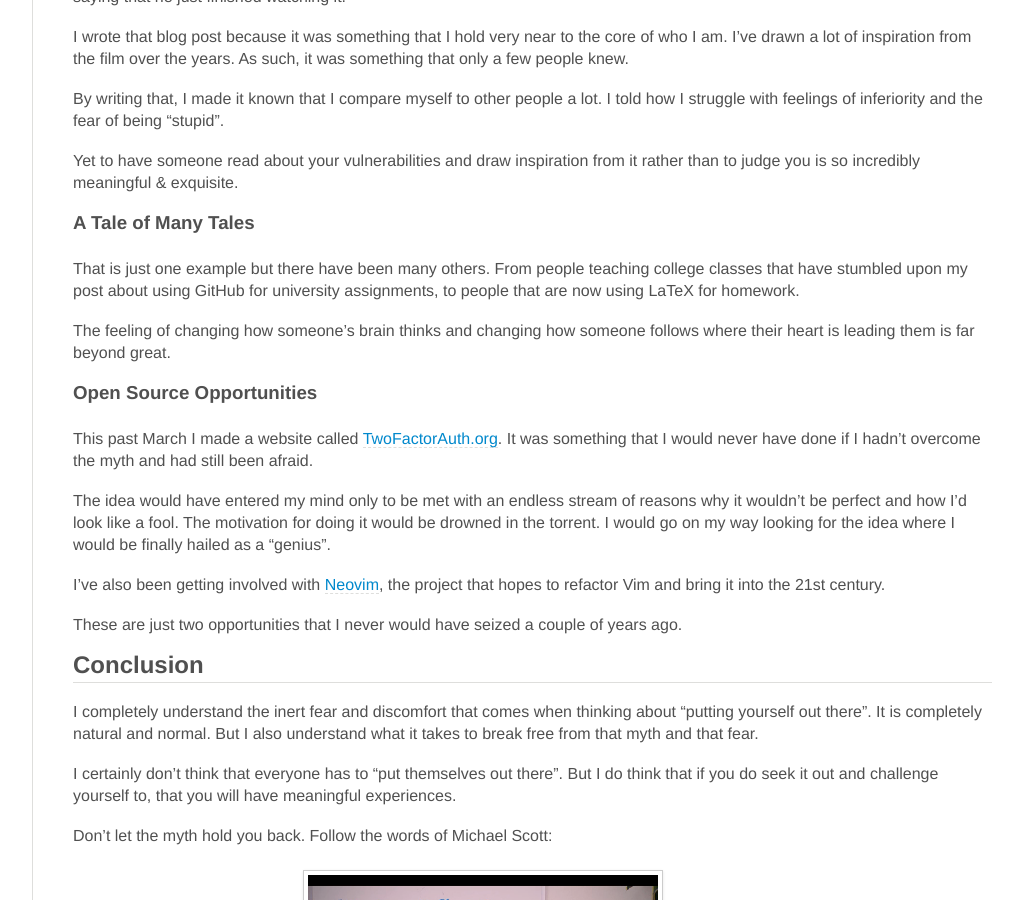
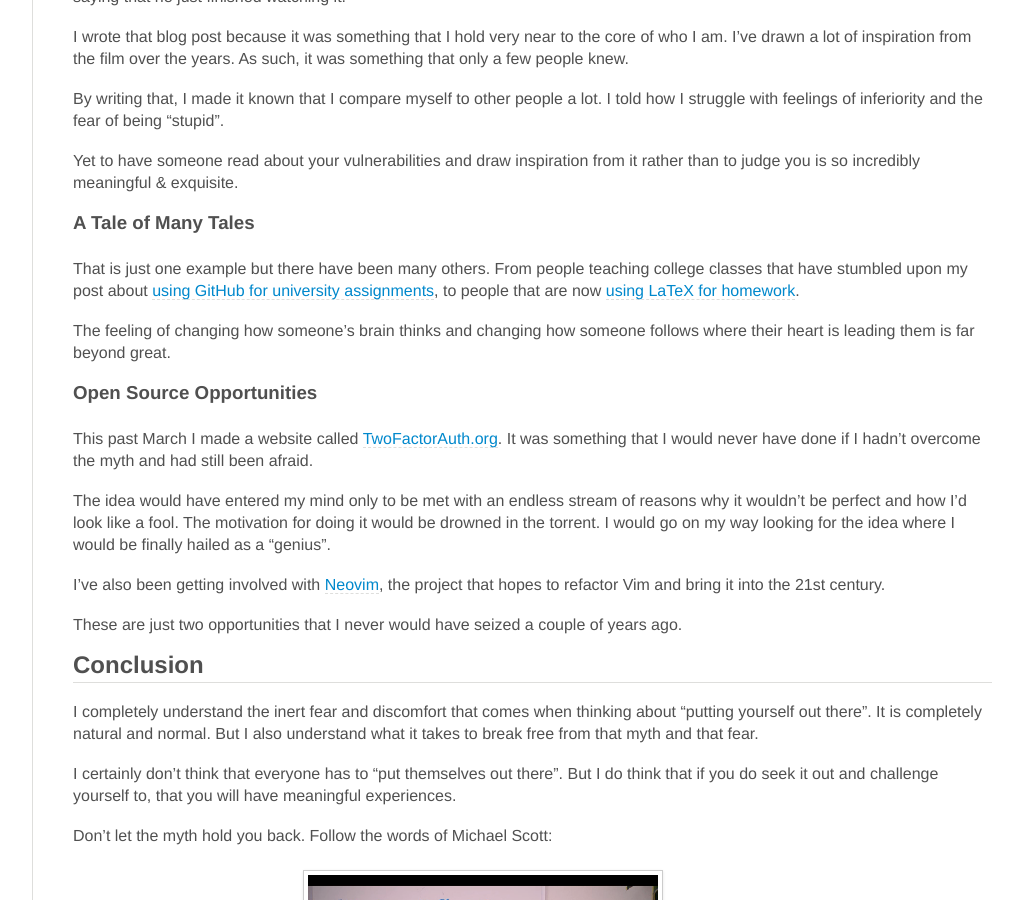
Before and after one commit to jdavis/jdavis.github.com, a Jekyll site: the page built from _posts/2014-06-13-put-yourself-out-there.md, in a window 1280 px wide and 900 px high, scrolled down 2287 px. Shown: the whole window, without its empty margins (198-1212 px from the left). Built offline with Jekyll 4.4.1, drawn with Linux system fonts in a browser that asks for light colours; nearby versions of some CDN libraries; some web fonts are replaced; Markdown is read by kramdown in place of the engine named in the settings; part of the change alters nothing that is shown.

```diff
--- a/_posts/2014-06-13-put-yourself-out-there.md
+++ b/_posts/2014-06-13-put-yourself-out-there.md
@@ -131,8 +131,9 @@ rather than to judge you is so incredibly meaningful & exquisite.
 ### A Tale of Many Tales
 
 That is just one example but there have been many others. From people teaching
-college classes that have stumbled upon my post about using GitHub for
-university assignments, to people that are now using LaTeX for homework.
+college classes that have stumbled upon my post about [using GitHub for
+university assignments][github-college], to people that are now [using LaTeX for
+homework][homework].
 
 The feeling of changing how someone's brain thinks and changing how someone
 follows where their heart is leading them is far beyond great.
@@ -181,3 +182,5 @@ Don't let the myth hold you back. Follow the words of Michael Scott:
 [swim-back]: /2013/08/31/never-save-anything-for-the-swim-back
 [tfa]: http://twofactorauth.org/
 [neovim]: http://neovim.org
+[homework]: /2014/02/12/doing-your-homework-in-latex/
+[github-college]: /2014/01/19/github-university-how-college-assignments-should-work/
```
